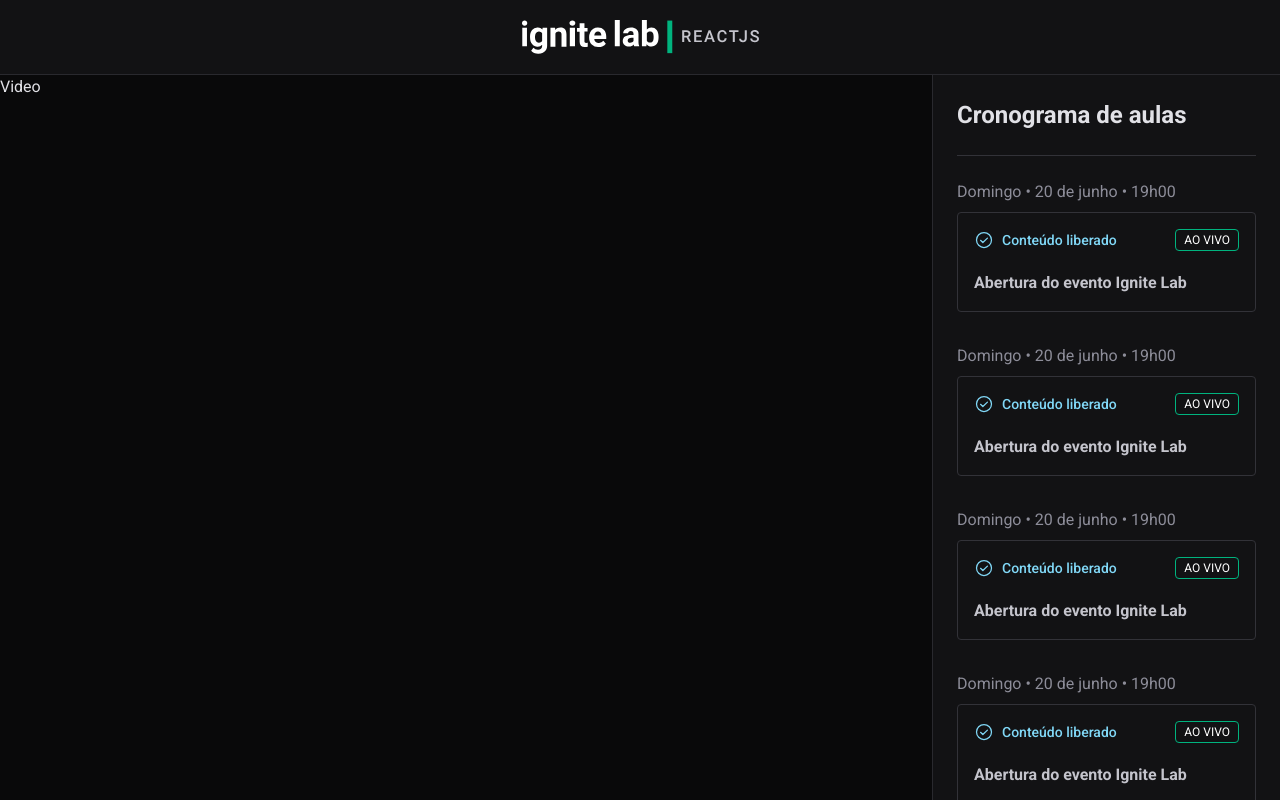
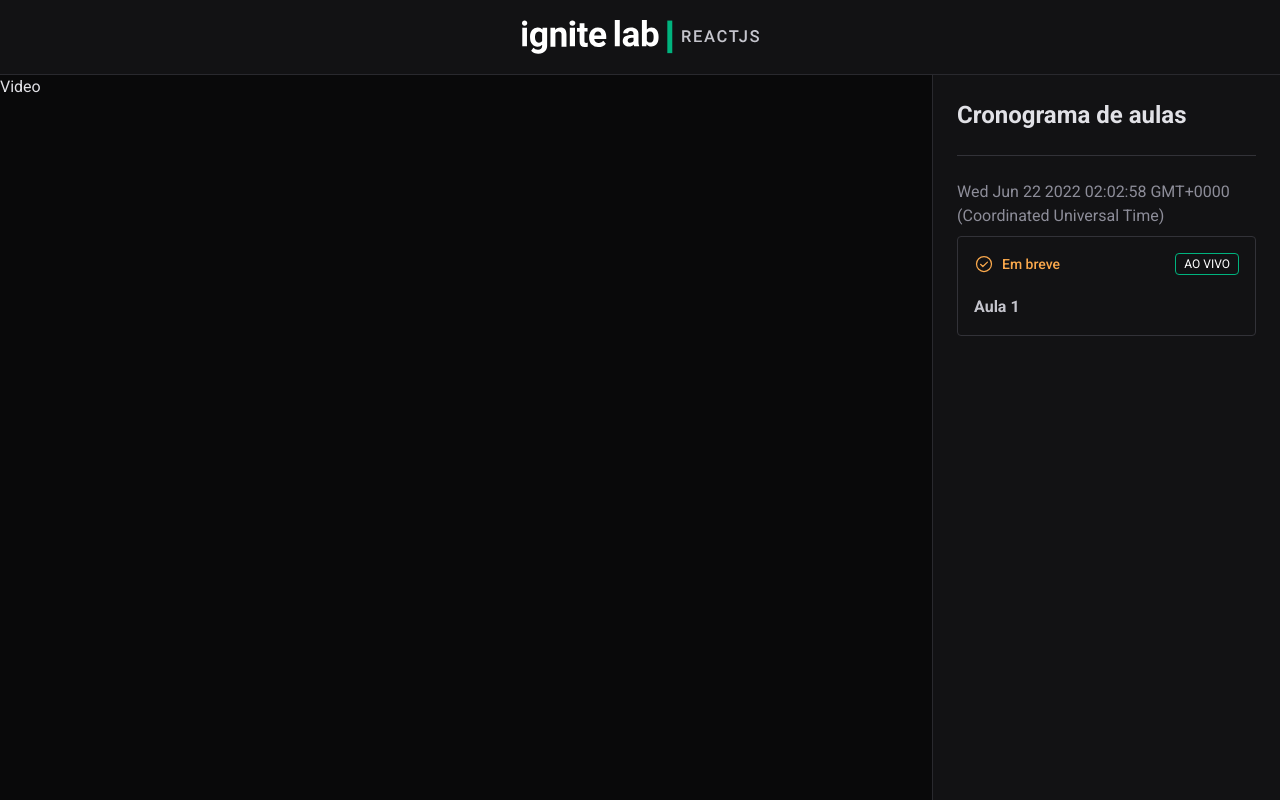
Before and after one commit to leovdn/event-platform, a React (Vite) app: page / in a window 1280 px wide. Shown: the top 800 px of the page. Built offline with nearby package versions, Linux system fonts and the light colour scheme.

Commit message:
feat: add Lesson props

```diff
--- a/src/components/Lesson.tsx
+++ b/src/components/Lesson.tsx
@@ -1,24 +1,39 @@
 import { CheckCircle } from "phosphor-react"
 
-export default function Lesson() {
+interface LessonProps {
+  title: string
+  slug: string
+  availabeAt: Date
+  type: "live" | "class"
+}
+
+export default function Lesson(props: LessonProps) {
+  const isLessonAvailable = false
+
   return (
     <a href="#">
-      <span className="text-gray-300">Domingo • 20 de junho • 19h00</span>
+      <span className="text-gray-300">{props.availabeAt?.toString()}</span>
 
       <div className="rounded border border-gray-500 p-4 mt-2">
         <header className="flex items-center justify-between">
-          <span className="text-sm text-blue-500 font-medium flex items-center gap-2">
-            <CheckCircle size={20} />
-            Conteúdo liberado
-          </span>
+          {isLessonAvailable ? (
+            <span className="text-sm text-blue-500 font-medium flex items-center gap-2">
+              <CheckCircle size={20} />
+              Conteúdo liberado
+            </span>
+          ) : (
+            <span className="text-sm text-orange-500 font-medium flex items-center gap-2">
+              <CheckCircle size={20} />
+              Em breve
+            </span>
+          )}
+
           <span className="text-xs rounded py-[2px] px-2 text-white border border-green-300">
-            AO VIVO
+            {props.type === "live" ? "AO VIVO" : "AULA PRÁTICA"}
           </span>
         </header>
 
-        <strong className="text-gray-200 mt-5 block">
-          Abertura do evento Ignite Lab
-        </strong>
+        <strong className="text-gray-200 mt-5 block">{props.title}</strong>
       </div>
     </a>
   )
--- a/src/components/Sidebar.tsx
+++ b/src/components/Sidebar.tsx
@@ -8,12 +8,12 @@
       </span>
 
       <div className="flex flex-col gap-8">
-        <Lesson />
-        <Lesson />
-        <Lesson />
-        <Lesson />
-        <Lesson />
-        <Lesson />
+        <Lesson
+          title="Aula 1"
+          slug="aula-01"
+          type="live"
+          availabeAt={new Date()}
+        />
       </div>
     </aside>
   )
```
